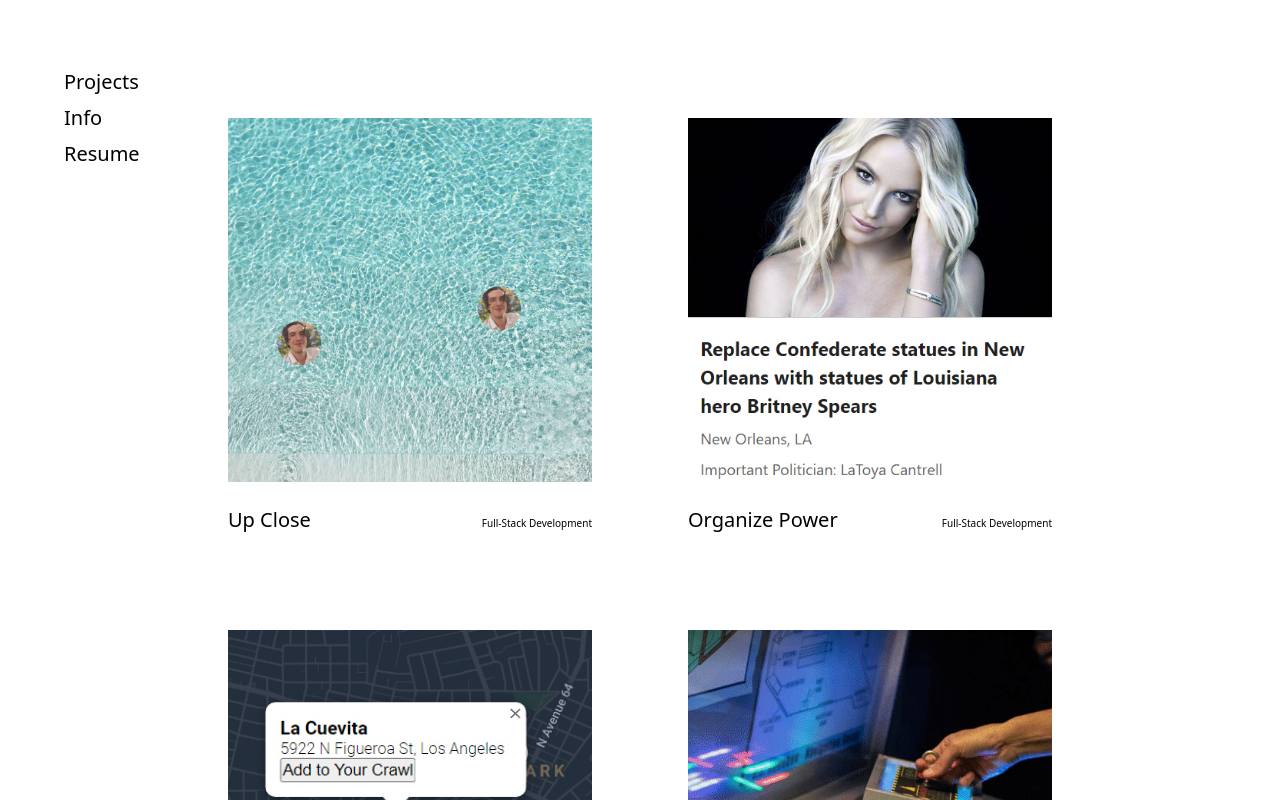
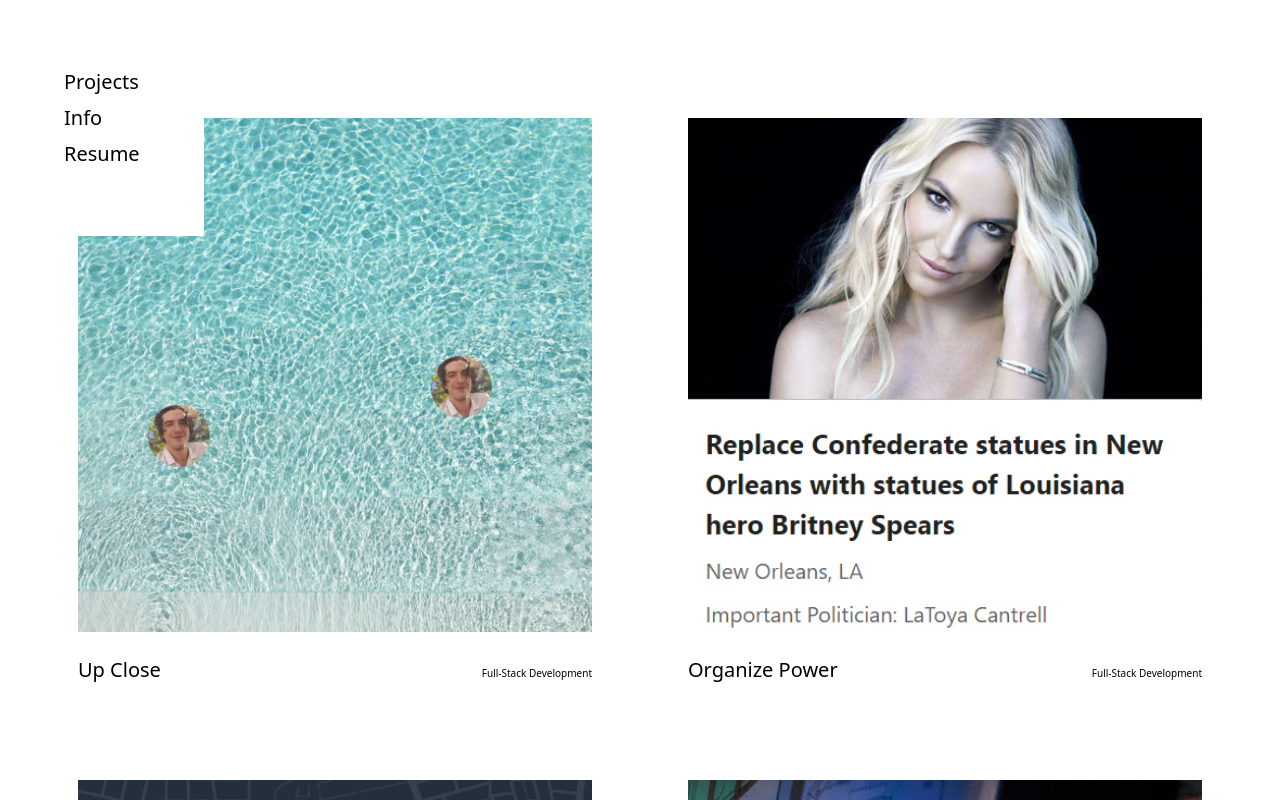
Before and after one commit to wpreble1/portfolio, a React (Create React App) app in the folder client/: page / in a window 1280 px wide. Shown: the top 800 px of the page. Built offline with nearby package versions, Linux system fonts and the light colour scheme.

Commit message:
Cleanup code

```diff
--- a/client/src/App.tsx
+++ b/client/src/App.tsx
@@ -4,16 +4,8 @@
 import { Body, Header, HeaderXL } from './components';
 
 const App: FC = (): ReactElement => {
-  // const [drawerOpen, setDrawerOpen] = useState(false);
-
-  // const toggleSlideDrawer = () => {
-  //   setDrawerOpen(!drawerOpen);
-  // };
   return (
-    <div className="wrapper">
-      {/* <SlideDrawer show={drawerOpen} toggleSlideDrawer={toggleSlideDrawer} />
-      {drawerOpen && <BackDrop toggleSlideDrawer={toggleSlideDrawer} />} */}
-      {/* <Nav toggleSlideDrawer={toggleSlideDrawer} /> */}
+    <div className="">
       <Header />
       <HeaderXL />
       <Body />
```
